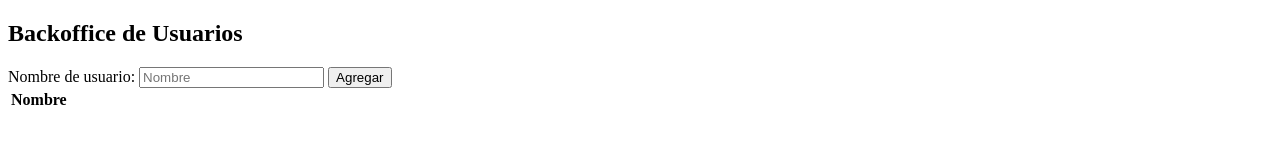
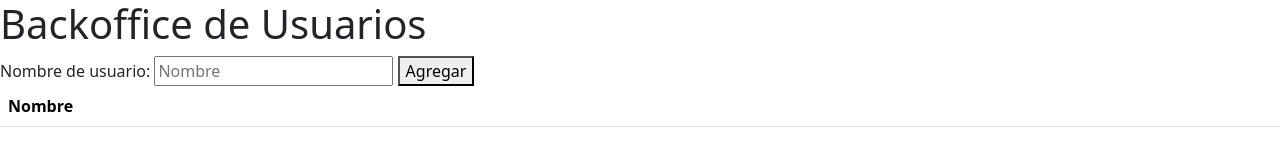
Before and after one commit to iloredom/javascript, a website: page index.html in a window 1280 px wide. Drawn offline with nearby package versions, Linux system fonts and the light colour scheme.

Commit message:
se corrige import  bootstrap

```diff
--- a/assets/style.css
+++ /dev/null
@@ -1,11 +0,0 @@
-/* style.css */
-@import '../node_modules/bootstrap/dist/css/bootstrap.min.css';
-
-/* Tu CSS personalizado después */
-body {
-  padding-top: 20px;
-}
-
-.mi-clase {
-  background-color: #f8f9fa;
-}
--- a/index.html
+++ b/index.html
@@ -1,18 +1,19 @@
 <!DOCTYPE html>
 <html lang="en">
-
   <head>
     <meta charset="UTF-8" />
     <meta name="viewport" content="width=device-width, initial-scale=1.0" />
     <title>Document</title>
-  <link rel="stylesheet" href="./css/styles.css" />
+    <link
+      href="./node_modules/bootstrap/dist/css/bootstrap.min.css"
+      rel="stylesheet"
+    />
+    <link rel="stylesheet" href="./assets/style.css" />
   </head>
 
   <body>
     <nav>
-    <h1>
-      Backoffice de Usuarios
-    </h1>
+      <h1>Backoffice de Usuarios</h1>
     </nav>
 
     <form>
@@ -22,17 +23,16 @@
       <button id="addUser">Agregar</button>
     </form>
 
-  <table id="tablaUsuarios">
+    <table id="tablaUsuarios" class="table">
       <thead>
         <tr>
           <th>Nombre</th>
         </tr>
       </thead>
-    <tbody>
-    </tbody>
+      <tbody></tbody>
     </table>
 
+    <script src="node_modules/bootstrap/dist/js/bootstrap.bundle.min.js"></script>
     <script src="./js/app.js"></script>
   </body>
-
 </html>
```
Lines whose indentation alone changed are shown as unchanged.
